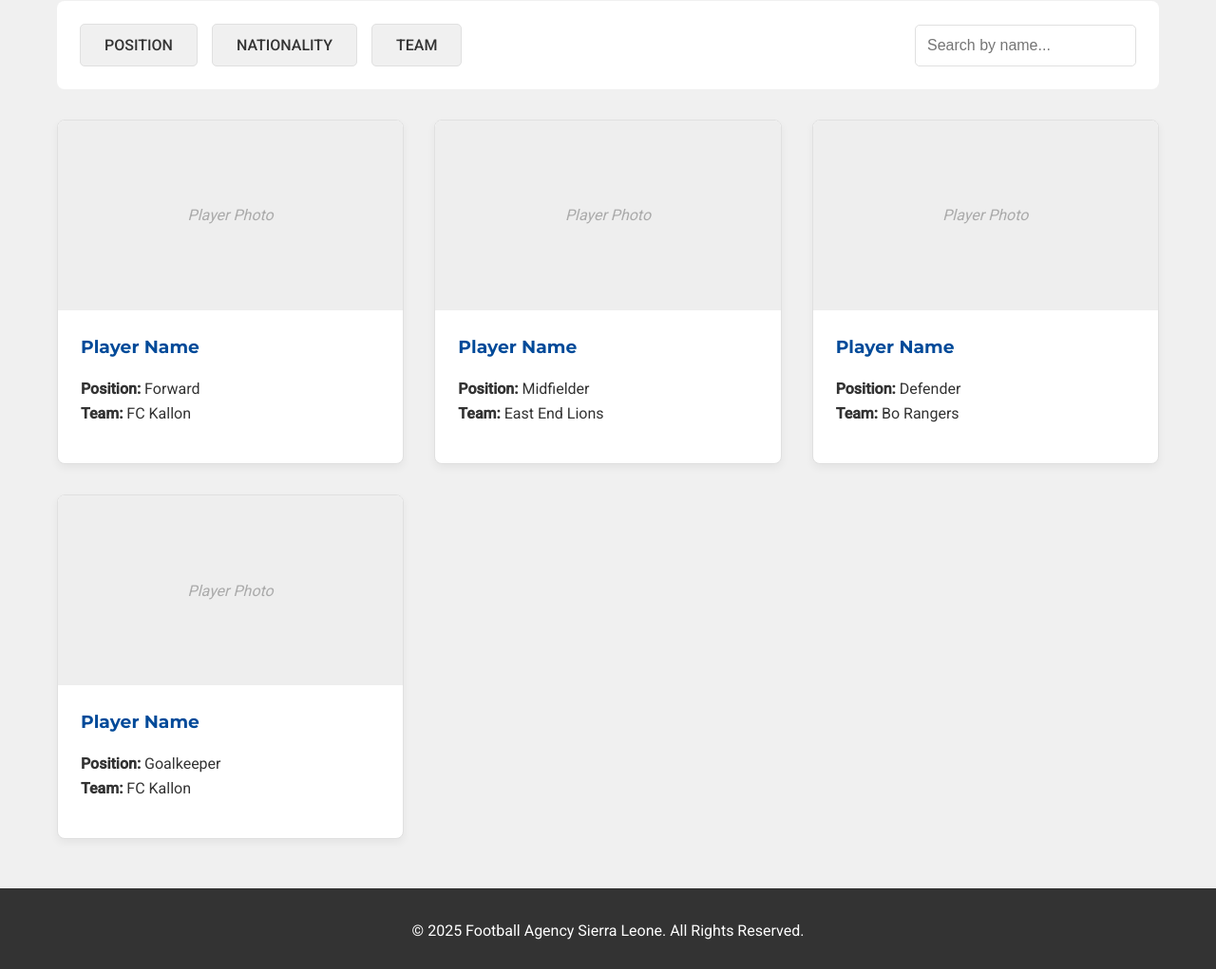
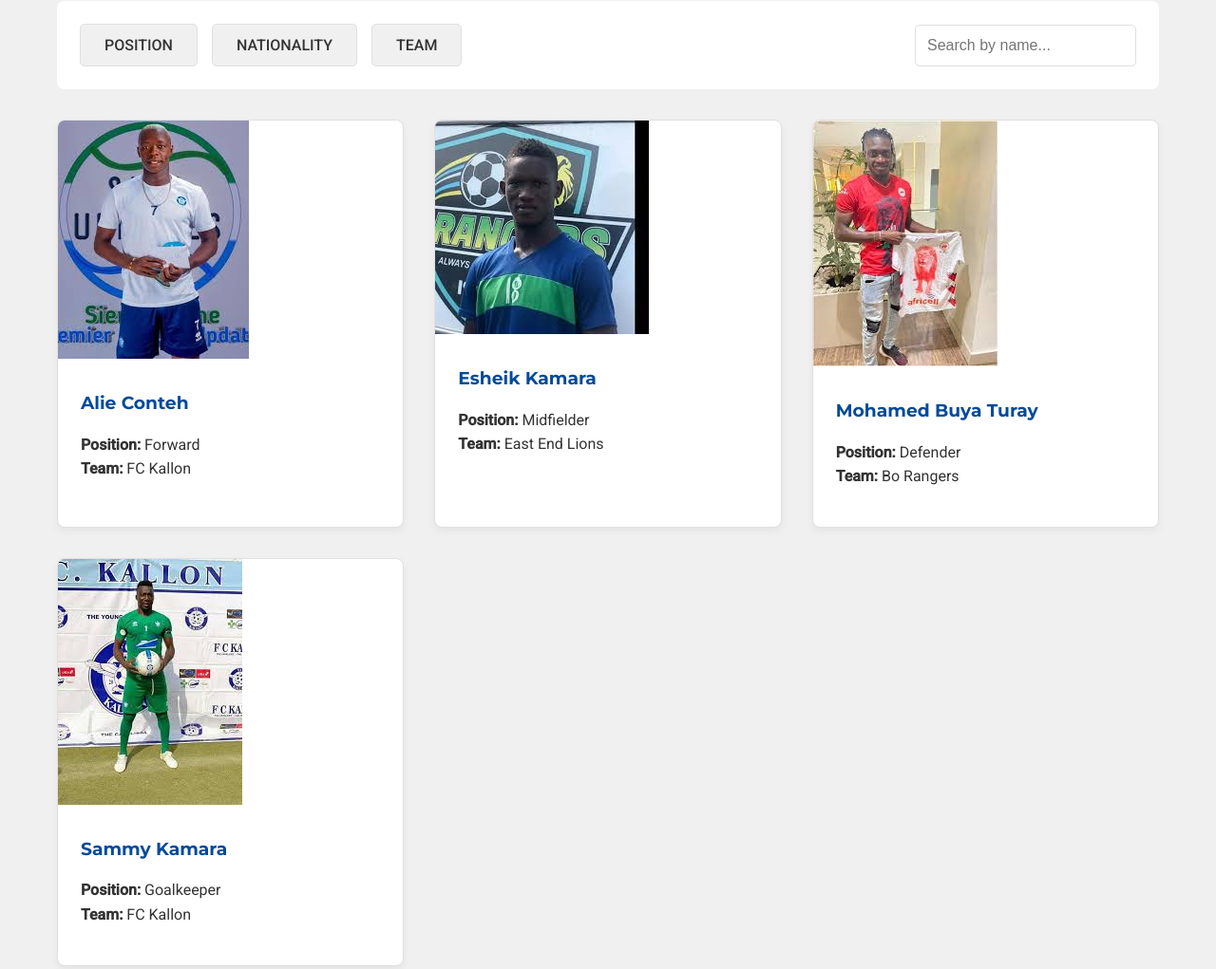
Before and after one commit to SamiBassamSkeiky/Sierra-Leone-Football-Agency-, a plain HTML site: page players.html in a window 1280 px wide. Shown: the part 240-1261 px from the top of the page at 95% size. Drawn offline with Linux system fonts and the light colour scheme.

Commit message:
Add files via upload

```diff
--- a/players.html
+++ b/players.html
@@ -38,30 +38,30 @@
             <section class="player-grid">
                 <div class="grid-container">
                     <div class="card">
-                        <div class="card-image">Player Photo</div>
+                        <img src="alie conteh.jpeg" alt="Alie Conteh">
                         <div class="card-content">
-                            <h3>Player Name</h3>
+                            <h3>Alie Conteh</h3>
                             <p><strong>Position:</strong> Forward<br><strong>Team:</strong> FC Kallon</p>
                         </div>
                     </div>
                     <div class="card">
-                        <div class="card-image">Player Photo</div>
+                        <img src="esheik kamara.jpeg" alt="Esheik Kamara">
                         <div class="card-content">
-                            <h3>Player Name</h3>
+                            <h3>Esheik Kamara</h3>
                             <p><strong>Position:</strong> Midfielder<br><strong>Team:</strong> East End Lions</p>
                         </div>
                     </div>
                     <div class="card">
-                        <div class="card-image">Player Photo</div>
+                        <img src="midfilder east.jpeg" alt="Mohamed Buya Turay">
                         <div class="card-content">
-                            <h3>Player Name</h3>
+                            <h3>Mohamed Buya Turay</h3>
                             <p><strong>Position:</strong> Defender<br><strong>Team:</strong> Bo Rangers</p>
                         </div>
                     </div>
                     <div class="card">
-                        <div class="card-image">Player Photo</div>
+                        <img src="goal man.jpeg" alt="Sammy Kamara">
                         <div class="card-content">
-                            <h3>Player Name</h3>
+                            <h3>Sammy Kamara</h3>
                             <p><strong>Position:</strong> Goalkeeper<br><strong>Team:</strong> FC Kallon</p>
                         </div>
                     </div>
```
Also changed, not shown: alie conteh.jpeg (added), derby.jpeg (added), esheik kamara.jpeg (added), goal man.jpeg (added), index.html (line endings or trailing spaces), international.jpeg (added), midfilder east.jpeg (added), premier.jpeg (added), save.jpeg (added), winnig goal.jpeg (added), winning.jpeg (added), young talents.jpeg (added), 1 other file.
